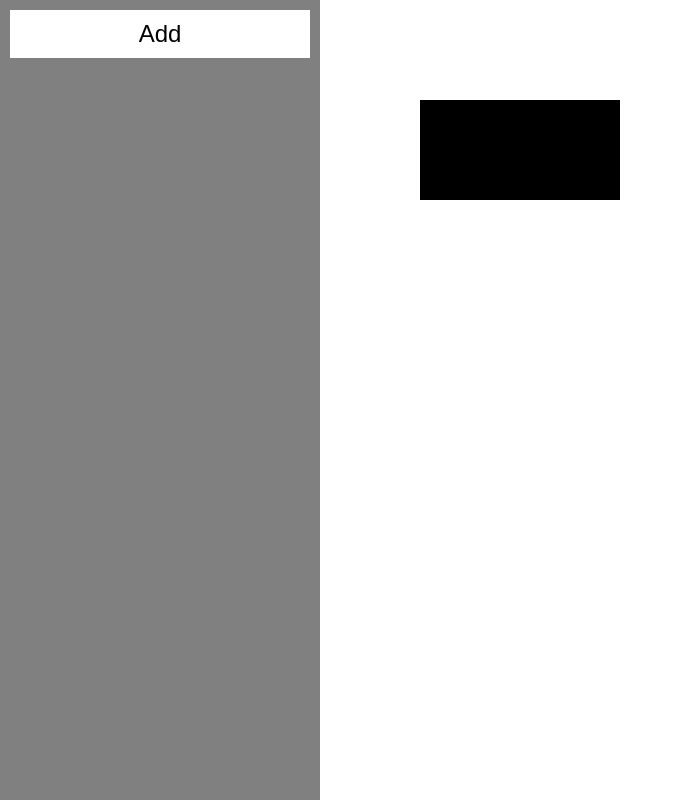
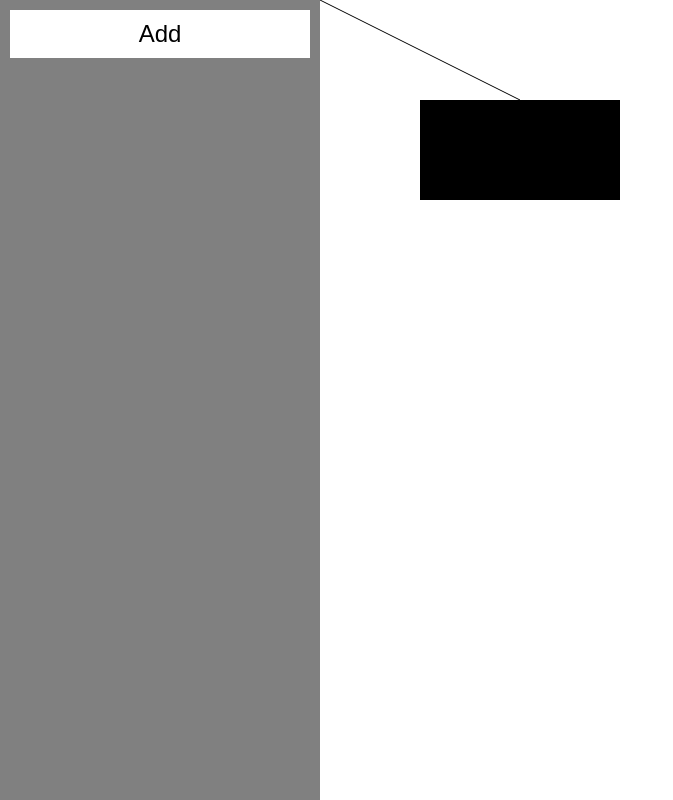
Before and after one commit to James51332/graphiti, a plain HTML site: page index.html in a window 1280 px wide. Shown: the whole page, without its empty margins (0-673 px from the left). Drawn offline with Linux system fonts and the light colour scheme.

Commit message:
Line Drawing API

```diff
--- a/index.html
+++ b/index.html
@@ -83,6 +83,20 @@
                 }
             }
 
+            class Line {
+                constructor(pos1, pos2)
+                {
+                    this.pos1 = pos1;
+                    this.pos2 = pos2;
+                }
+
+                draw() {
+                    ctx.moveTo(this.pos1.x, this.pos1.y);
+                    ctx.lineTo(this.pos2.x, this.pos2.y);
+                    ctx.stroke();
+                }
+            }
+
             class Rectangle {
                 constructor(pos, size)
                 {
@@ -101,6 +115,7 @@
 
             // Entry
             rect(100, 100, 200, 100);
+            line(0, 0, 200, 100);
 
             // Drawing API
             function draw(item)
@@ -116,9 +131,10 @@
 
             function line(x1, y1, x2, y2)
             {
-                ctx.moveTo(x1, y1);
-                ctx.lineTo(x2, y2);
-                ctx.stroke();
+                var pos1 = new Vec2(x1, y1);
+                var pos2 = new Vec2(x2, y2);
+                var line = new Line(pos1, pos2);
+                draw(line);
             }
 
             function rect(x, y, w, h)
```
